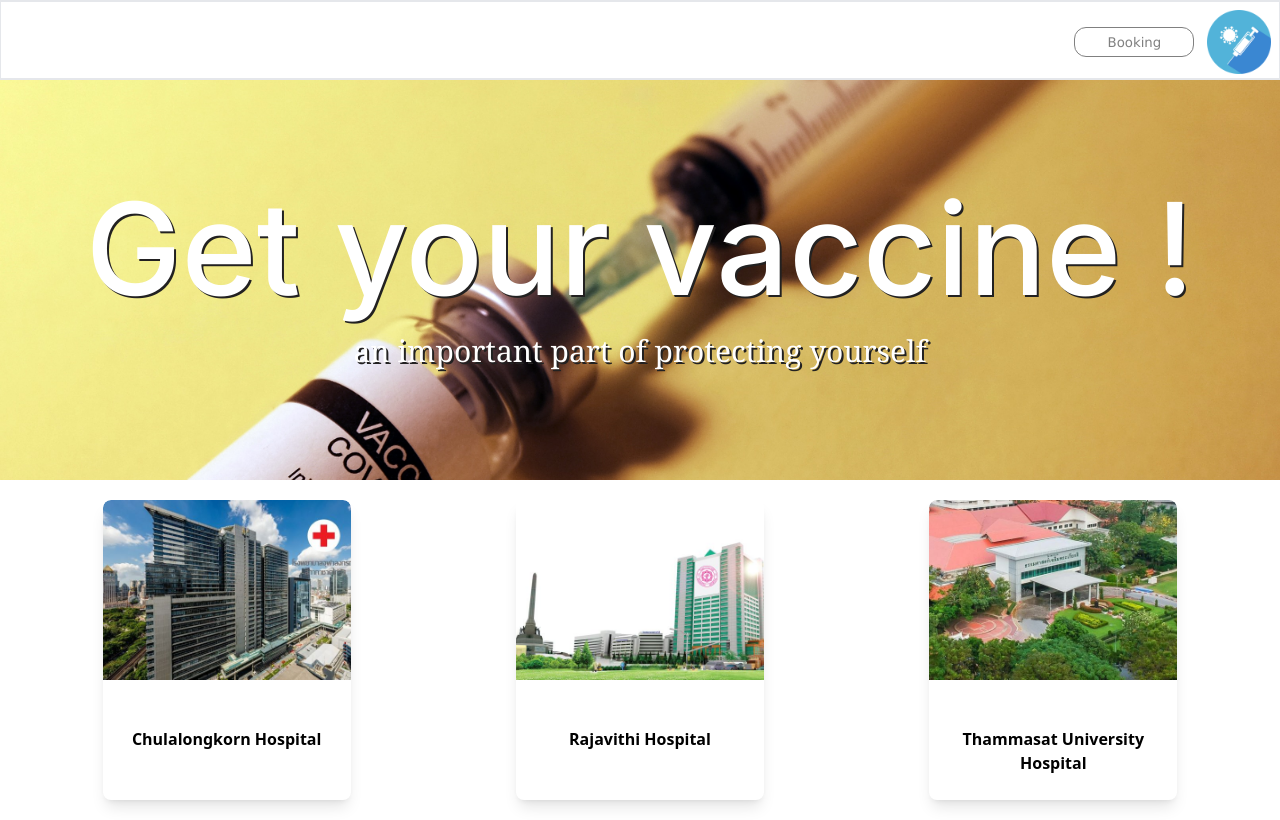
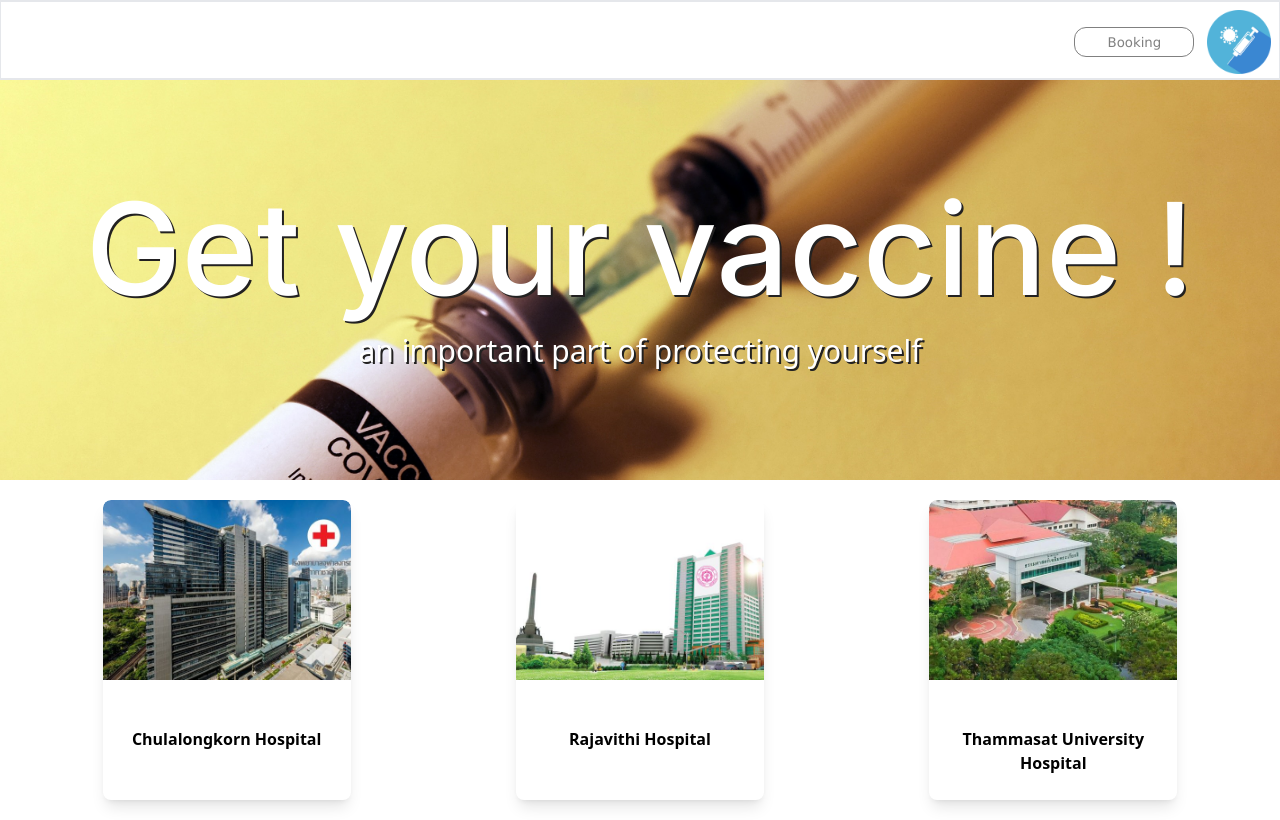
Before and after one commit to Tinnaung/SWdev-vaccine-app, a Next.js app: page / in a window 1280 px wide. Built offline with nearby package versions, Linux system fonts and the light colour scheme.

Commit message:
Assignment-4-fontbannerchange

```diff
--- a/src/components/Banner.tsx
+++ b/src/components/Banner.tsx
@@ -9,7 +9,7 @@
         <h1 className="text-9xl font-medium object-contain ">
           Get your vaccine !
         </h1>
-        <h3 className="text-3xl font-serif mt-5 object-contain ">
+        <h3 className="text-3xl font-sans mt-5 object-contain ">
           an important part of protecting yourself
         </h3>
       </div>
```
